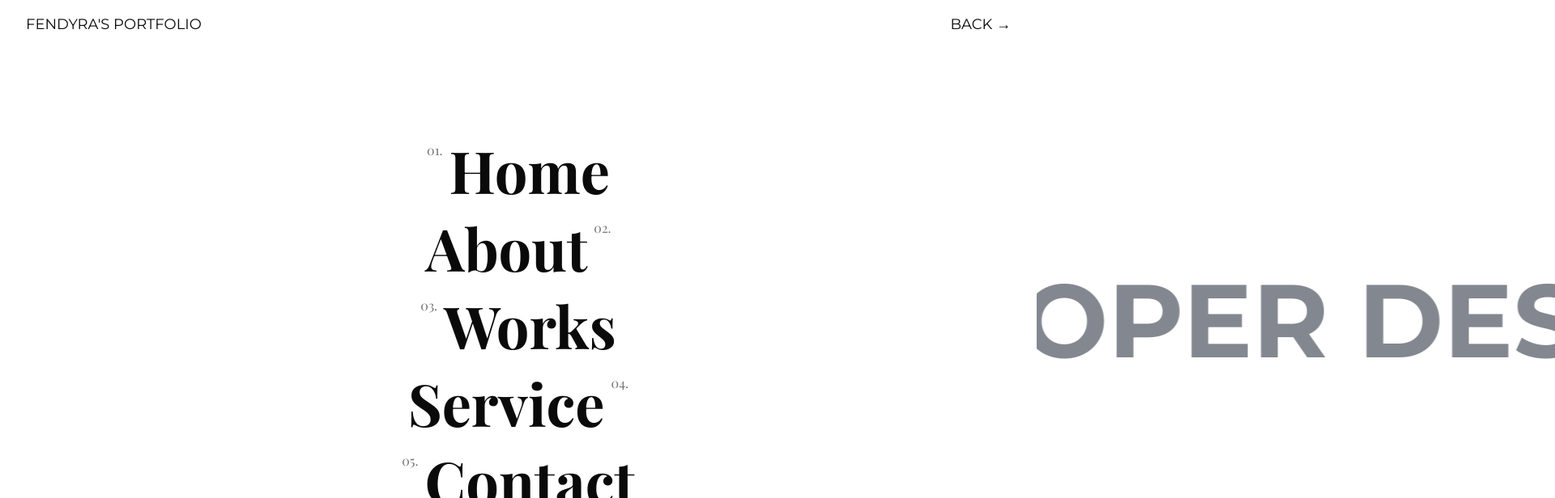
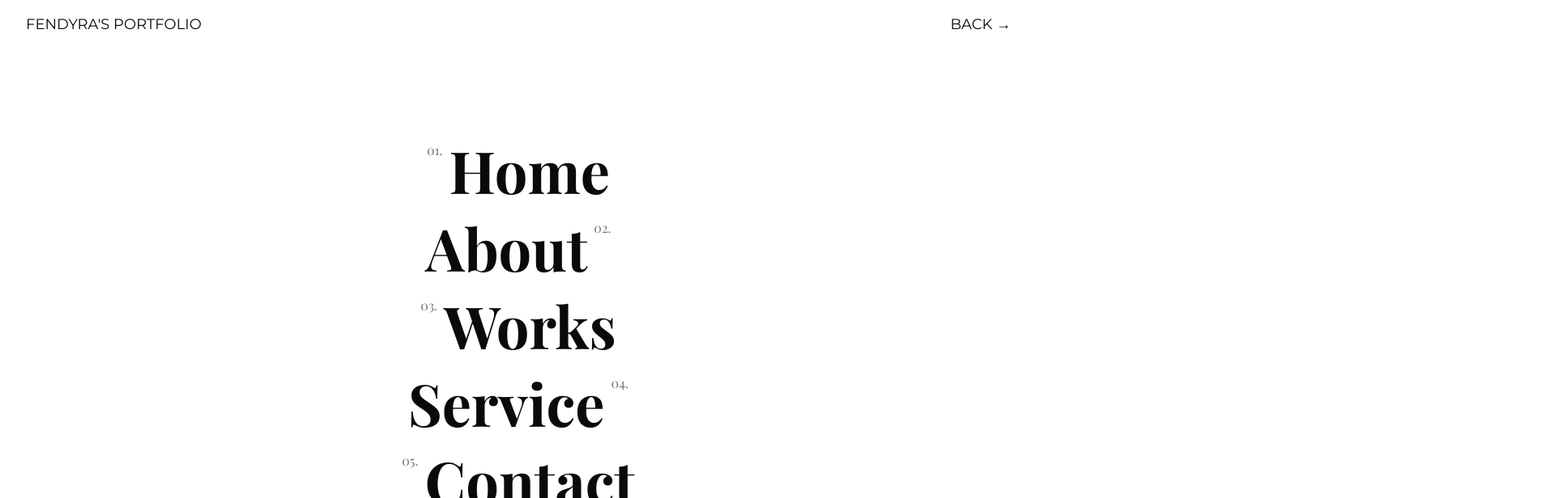
Before and after one commit to Fendyra/my-portfolio, a Next.js app: page /main in a window 1280 px wide. Both pictures are taken after a click on the button 1228 px from the left and 64 px from the top of the page. Shown: the top 616 px of the page at 81% size, 1920 px wide, since content can reach past the window. Built offline with nearby package versions, Linux system fonts and the light colour scheme.

Commit message:
Update Home Page & FullScreen Menu

```diff
--- a/src/app/component/about.jsx
+++ b/src/app/component/about.jsx
@@ -7,7 +7,7 @@ const About = forwardRef((props, ref) => {
     <div
       ref={ref} // Attach the forwarded ref to the div
       id="about" // Keep the ID for fallback/accessibility if needed
-      className="min-h-screen flex flex-col items-center justify-center bg-gray-100 dark:bg-gray-900 text-gray-900 dark:text-white"
+      className="min-h-screen flex flex-col items-center justify-center bg-white dark:bg-black text-gray-900 dark:text-white"
     >
       <h1 className="text-5xl font-bold mb-4">About Me</h1>
       <p className="text-xl mb-8">
--- a/src/app/component/home.jsx
+++ b/src/app/component/home.jsx
@@ -1,9 +1,8 @@
 "use client";
 import React, { useState, useEffect } from "react";
 import { motion } from "framer-motion";
-import { Montserrat } from "next/font/google";
+import { Montserrat, Bebas_Neue, Inter } from "next/font/google";
 import Image from "next/image";
-import Link from "next/link"; // Link is not used in the provided Home component, but kept for consistency if it's used elsewhere.
 
 const MotionImage = motion(Image);
 
@@ -12,10 +11,20 @@ const montserrat = Montserrat({
   weight: ["400", "700"],
 });
 
+const bebasNeue = Bebas_Neue({
+  subsets: ["latin"],
+  weight: ["400"],
+});
+
+const inter = Inter({
+  subsets: ["latin"],
+  weight: ["400"],
+});
+
 function Home() {
   const [displayName, setDisplayName] = useState("Fendyra Restu D");
 
-  const fullName = "Fendyra Restu";
+  const fullName = "Designed by Fendyra";
   const typingSpeed = 150;
   const delayBeforeRestart = 1000;
 
@@ -23,7 +32,7 @@ function Home() {
   useEffect(() => {
     let index = 0;
     let forward = true;
-    let timeoutId; // To store the timeout ID for cleanup
+    let timeoutId;
 
     const typeEffect = () => {
       if (forward) {
@@ -46,7 +55,6 @@ function Home() {
 
     typeEffect();
 
-    // Cleanup function to clear the timeout when the component unmounts
     return () => clearTimeout(timeoutId);
   }, []);
 
@@ -57,37 +65,33 @@ function Home() {
 
   const animationSpeed = "50s";
 
-  // Framer Motion variants for the arrow icon animation
   const arrowVariants = {
     initial: { y: 0 },
     animate: {
-      y: [0, -15, 0], // Bounce animation: moves up by 15px then back to original position
-      rotate: [0, 5, -5, 0], // Subtle rotation for added visual interest
+      y: [0, -15, 0],
+      rotate: [0, 5, -5, 0],
       transition: {
-        duration: 1.8, // Duration of one complete animation cycle
-        repeat: Infinity, // Repeats indefinitely
-        ease: "easeInOut", // Easing function for smooth animation
-        delay: 2.0, // Delay before the animation starts
+        duration: 1.8,
+        repeat: Infinity,
+        ease: "easeInOut",
+        delay: 2.0,
       },
     },
   };
 
-  // Handler for smooth scrolling to the About section
   const handleScrollToAbout = (e) => {
-    e.preventDefault(); // Prevent default anchor link behavior
-    const aboutSection = document.querySelector("#about"); // Select the About section by its ID
+    e.preventDefault();
+    const aboutSection = document.querySelector("#about");
     if (aboutSection) {
-      // If the section is found, scroll into view smoothly
       aboutSection.scrollIntoView({ behavior: "smooth" });
     }
   };
 
   return (
     <motion.section
-      className="flex flex-col items-center justify-center py-16 px-4 text-center min-h-screen" // Added min-h-screen for better vertical centering
+      className="flex flex-col items-center justify-center py-16 px-4 text-center min-h-screen bg-white dark:bg-black text-gray-900 dark:text-white"
       id="home"
     >
-      {/* Logo Image with Framer Motion animations */}
       <MotionImage
         src="/assets/logo-portfolio.png"
         alt="Logo Portfolio"
@@ -100,9 +104,8 @@ function Home() {
       />
 
       <motion.div className="flex flex-col items-center space-y-4">
-        {/* Display Name (typing effect) */}
         <motion.p
-          className={`${montserrat.className} text-sm md:text-xl font-regular text-gray-500`}
+          className={`${inter.className} text-sm md:text-xl font-semibold text-gray-500`}
           initial={{ opacity: 0, y: 20 }}
           animate={{ opacity: 1, y: 0 }}
           transition={{ delay: 1.0, duration: 0.5 }}
@@ -110,9 +113,8 @@ function Home() {
           {displayName}
         </motion.p>
 
-        {/* Marquee Text Section */}
         <motion.h1
-          className={`${montserrat.className}
+          className={`${bebasNeue.className}
             text-7xl md:text-9xl
             font-bold leading-none
             text-gray-900
@@ -123,9 +125,6 @@ function Home() {
           transition={{ delay: 1.2, duration: 0.5 }}
         >
           <div className="relative w-full h-[180px] md:h-[250px] flex flex-col justify-center overflow-hidden">
-            {" "}
-            {/* Added overflow-hidden to contain marquee */}
-            {/* Marquee 1 */}
             <div
               className="marquee-container"
               style={{ "--speed": animationSpeed }}
@@ -136,14 +135,13 @@ function Home() {
                   .map((_, i) => (
                     <span
                       key={`marquee1-${i}`}
-                      className="blink-text uppercase"
+                      className={`${bebasNeue.className} blink-text uppercase font-bold`}
                     >
                       {marqueeText1}
                     </span>
                   ))}
               </div>
             </div>
-            {/* Marquee 2 */}
             <div
               className="marquee-container"
               style={{ "--speed": animationSpeed }}
@@ -154,7 +152,7 @@ function Home() {
                   .map((_, i) => (
                     <span
                       key={`marquee2-${i}`}
-                      className="blink-text uppercase"
+                      className={`${bebasNeue.className} blink-text uppercase font-bold`}
                     >
                       {marqueeText2}
                     </span>
@@ -164,17 +162,15 @@ function Home() {
           </div>
         </motion.h1>
 
-        {/* Scroll-down Arrow Icon with Framer Motion animation */}
-        {/* The `motion.a` component applies the Framer Motion variants */}
         <motion.a
-          href="#about" // Link to the about section
-          onClick={handleScrollToAbout} // Call the scroll handler on click
+          href="#about"
+          onClick={handleScrollToAbout}
           className="mt-4 px-6 py-3 text-gray-900 dark:text-white font-semibold flex items-center justify-center cursor-pointer"
-          variants={arrowVariants} // Apply the defined animation variants
-          initial="initial" // Set initial state
-          animate="animate" // Animate to the 'animate' state
+          variants={arrowVariants}
+          initial="initial"
+          animate="animate"
           style={{ width: "auto" }}
-          aria-label="Scroll to About section" // Added for accessibility
+          aria-label="Scroll to About section"
         >
           <svg
             xmlns="http://www.w3.org/2000/svg"
--- a/src/app/component/ui/FullScreenMenu.jsx
+++ b/src/app/component/ui/FullScreenMenu.jsx
@@ -2,7 +2,6 @@
 
 import React from "react";
 import Link from "next/link";
-
 import { Playfair_Display } from "next/font/google";
 import { Montserrat } from "next/font/google";
 
@@ -19,7 +18,7 @@ const montserrat = Montserrat({
 
 const menuItems = [
   { name: "Home", href: "/" },
-  { name: "About", href: "/about" },
+  { name: "About", href: "#about" },
   { name: "Works", href: "/works" },
   { name: "Service", href: "/service" },
   { name: "Contact", href: "/contact" },
@@ -91,6 +90,22 @@ const FullScreenMenu = ({ isOpen, onClose }) => {
             </span>
           </Link>
         </div>
+
+        {/* Footer in bottom-left corner - MODIFIED */}
+        <div className="absolute bottom-4 left-4 text-foreground text-sm flex flex-col"> {/* Changed to flex-col for vertical stacking */}
+          <span className={`${montserrat.className}`}>
+            2025 ©
+          </span>
+          <span className={`${montserrat.className} font-bold `}>
+            FENDYVERS
+          </span>
+        </div>
+
+        {/* New footer section for SAY HI and INFO@FENDYRA.COM - Added */}
+        <div className="absolute bottom-4 right-4 text-foreground text-sm flex flex-col items-end"> {/* Positioned at bottom-right, items-end for right alignment */}
+          <span className={`${montserrat.className}`}>SAY HI</span>
+          <span className={`${montserrat.className} font-bold`}>FENDYRA RESTU</span>
+        </div>
       </div>
     </>
   );
--- a/src/app/globals.css
+++ b/src/app/globals.css
@@ -1,6 +1,22 @@
 @tailwind base;
 @tailwind components;
 @tailwind utilities;
+
+html, body {
+  height: 100%;
+  overflow: hidden;
+}
+
+#root, .min-h-screen {
+  height: 100vh;
+  overflow: hidden;
+}
+
+.no-scroll {
+  height: 100vh;
+  overflow-x: hidden;
+  overflow-y: auto;
+}
 
 /* Custom Blinking Animation */
 .blink-text {
--- a/src/app/main/page.jsx
+++ b/src/app/main/page.jsx
@@ -24,7 +24,7 @@ const MainPortfolio = () => {
   };
 
   return (
-    <div className="min-h-screen bg-background text-foreground relative">
+    <div className="min-h-screen bg-background text-foreground relative no-scroll">
       <div className="fixed top-6 left-0 w-full px-4 md:px-8 z-50 flex items-center">
         <div className={`z-50 ${isFullScreenMenuOpen ? "hidden" : ""}`}>
           <Image
```
